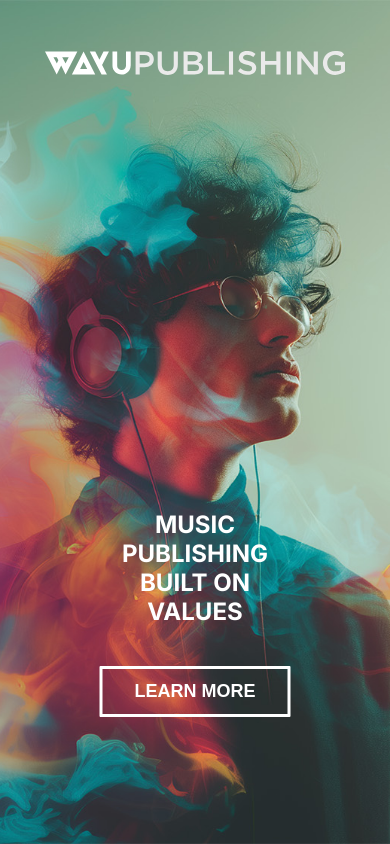
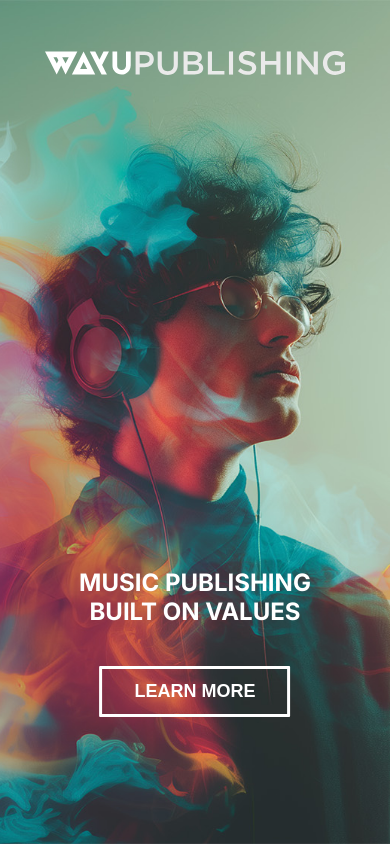
Before and after one commit to miichiimusic/wayu-publishing, a Next.js app: page / in a window 390 px wide. Built offline with nearby package versions, Linux system fonts and the light colour scheme.

Commit message:
line break

```diff
--- a/styles/Home.module.css
+++ b/styles/Home.module.css
@@ -48,6 +48,13 @@
   white-space: pre-line;   /* honors line breaks */
 }
 
+/* mobile override */
+@media (max-width: 768px) {
+  .bottomText {
+    white-space: pre;      /* only break where you put '\n' */
+  }
+}
+
 /* the Learn More button */
 .learnMoreButton {
   margin-top: 16px;
```
Also changed, not shown: 1 other file (tests, documents, lock files or other folders).
